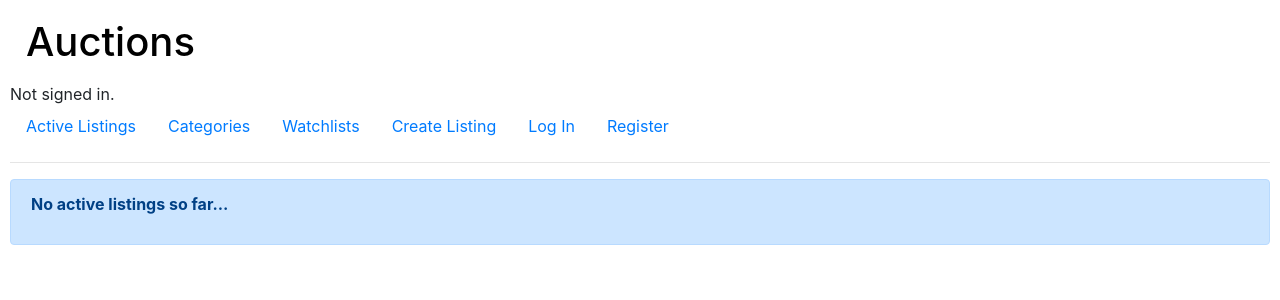
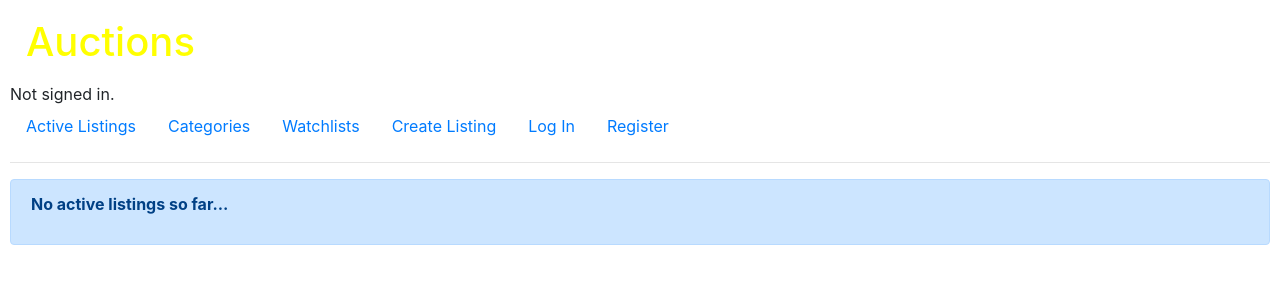
Before and after one commit to siva-mummadisetti/Auctions, a Django app: page / in a window 1280 px wide. Shown: the top 300 px of the page. Run offline with Django 3.2, Linux system fonts and the light colour scheme; data that the repository does not hold is empty; some libraries are stand-ins or nearby versions.

Commit message:
Update styles.css

```diff
--- a/auctions/static/auctions/styles.css
+++ b/auctions/static/auctions/styles.css
@@ -3,6 +3,6 @@ body {
 }
 
 #title{
-    color:black;
+    color:yellow;
     padding:0;
 }
```
